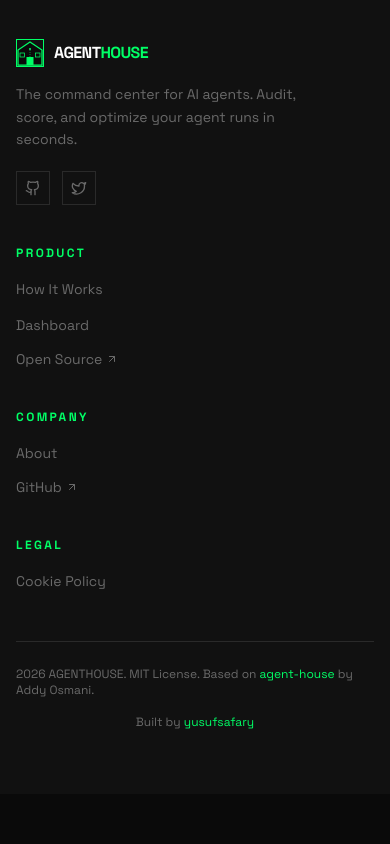
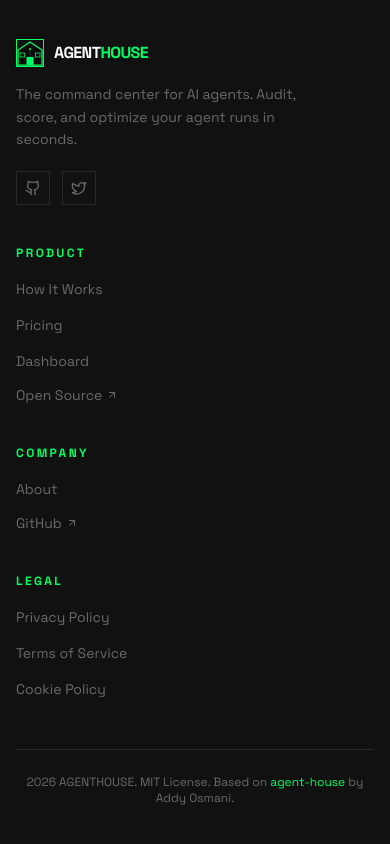
Before and after one commit to yusufsafary/agenthouse, a React (Vite) app: page / in a window 390 px wide. Shown: the part 4745-5589 px from the top of the page. Before the commit the page ends 5539 px from the top, so only its background shows below. Built offline with nearby package versions, Linux system fonts and the light colour scheme.

Commit message:
feat: remove attribution, add Pricing/Privacy/Terms links to footer

```diff
--- a/src/components/Footer.tsx
+++ b/src/components/Footer.tsx
@@ -5,6 +5,7 @@ import { Github, Twitter, ArrowUpRight } from 'lucide-react'
 const LINKS = {
   product: [
     { label: 'How It Works', href: '/how-to' },
+    { label: 'Pricing', href: '/pricing' },
     { label: 'Dashboard', href: '/dashboard' },
     { label: 'Open Source', href: 'https://github.com/yusufsafary/agenthouse', external: true },
   ],
@@ -13,6 +14,8 @@ const LINKS = {
     { label: 'GitHub', href: 'https://github.com/yusufsafary', external: true },
   ],
   legal: [
+    { label: 'Privacy Policy', href: '/privacy' },
+    { label: 'Terms of Service', href: '/terms' },
     { label: 'Cookie Policy', href: '/cookies' },
   ],
 }
@@ -58,14 +61,9 @@ export default function Footer() {
               {LINKS.product.map(l => (
                 <li key={l.href}>
                   {l.external ? (
-                    <a
-                      href={l.href}
-                      target="_blank"
-                      rel="noopener noreferrer"
-                      className="flex items-center gap-1 text-sm text-fog hover:text-white transition-colors"
-                    >
-                      {l.label}
-                      <ArrowUpRight size={12} />
+                    <a href={l.href} target="_blank" rel="noopener noreferrer"
+                      className="flex items-center gap-1 text-sm text-fog hover:text-white transition-colors">
+                      {l.label}<ArrowUpRight size={12} />
                     </a>
                   ) : (
                     <Link to={l.href} className="text-sm text-fog hover:text-white transition-colors">
@@ -83,14 +81,9 @@ export default function Footer() {
               {LINKS.company.map(l => (
                 <li key={l.href}>
                   {l.external ? (
-                    <a
-                      href={l.href}
-                      target="_blank"
-                      rel="noopener noreferrer"
-                      className="flex items-center gap-1 text-sm text-fog hover:text-white transition-colors"
-                    >
-                      {l.label}
-                      <ArrowUpRight size={12} />
+                    <a href={l.href} target="_blank" rel="noopener noreferrer"
+                      className="flex items-center gap-1 text-sm text-fog hover:text-white transition-colors">
+                      {l.label}<ArrowUpRight size={12} />
                     </a>
                   ) : (
                     <Link to={l.href} className="text-sm text-fog hover:text-white transition-colors">
@@ -116,29 +109,11 @@ export default function Footer() {
           </div>
         </div>
 
-        <div className="mt-12 pt-6 border-t border-steel flex flex-col sm:flex-row items-center justify-between gap-4">
-          <p className="text-xs text-fog">
+        <div className="mt-12 pt-6 border-t border-steel">
+          <p className="text-xs text-fog text-center sm:text-left">
             {year} AGENTHOUSE. MIT License. Based on{' '}
-            <a
-              href="https://github.com/addyosmani/agent-house"
-              target="_blank"
-              rel="noopener noreferrer"
-              className="text-acid hover:underline"
-            >
-              agent-house
-            </a>{' '}
-            by Addy Osmani.
-          </p>
-          <p className="text-xs text-fog">
-            Built by{' '}
-            <a
-              href="https://github.com/yusufsafary"
-              target="_blank"
-              rel="noopener noreferrer"
-              className="text-acid hover:underline"
-            >
-              yusufsafary
-            </a>
+            <a href="https://github.com/addyosmani/agent-house" target="_blank" rel="noopener noreferrer"
+              className="text-acid hover:underline">agent-house</a>{' '}by Addy Osmani.
           </p>
         </div>
       </div>
```
